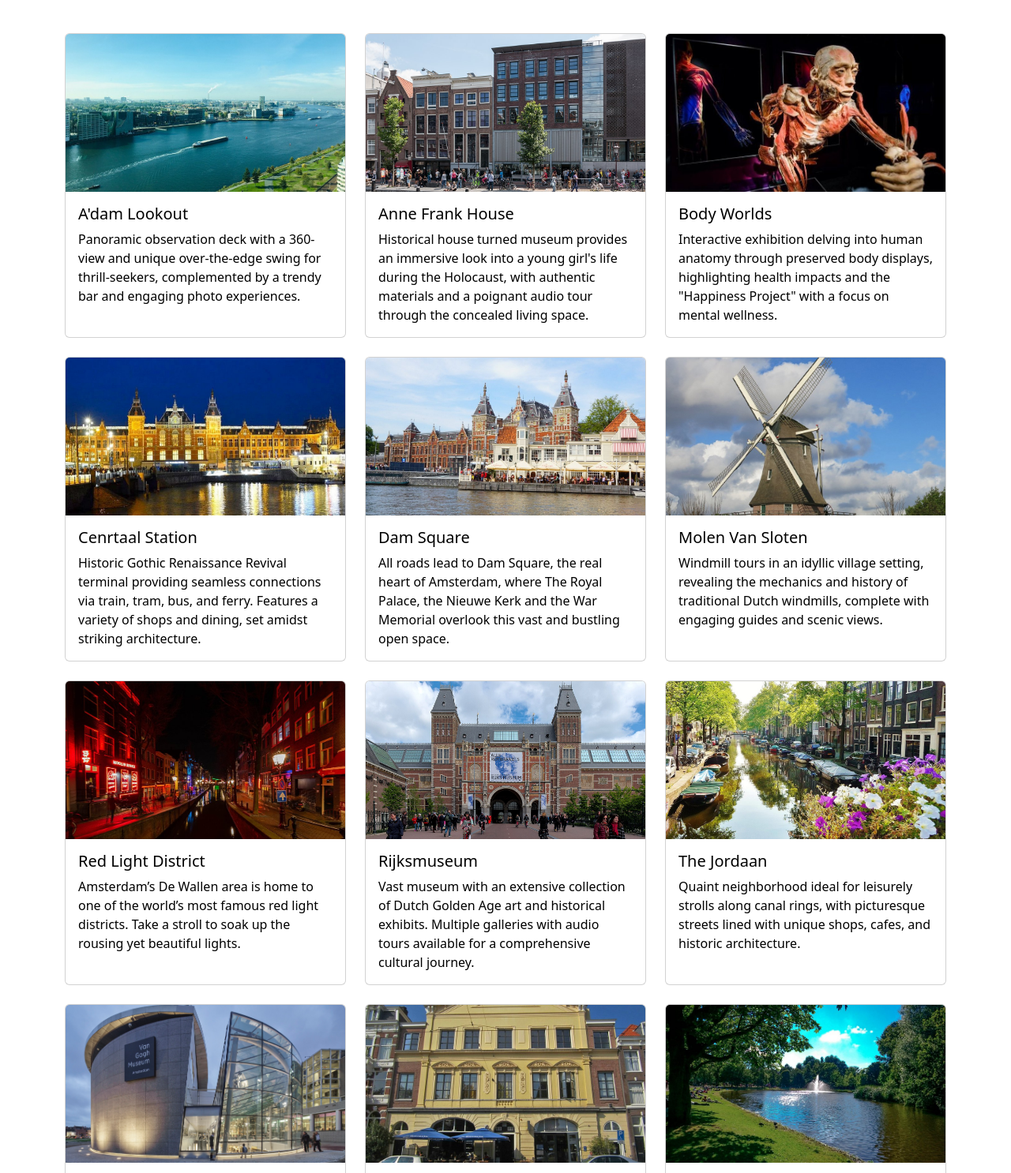
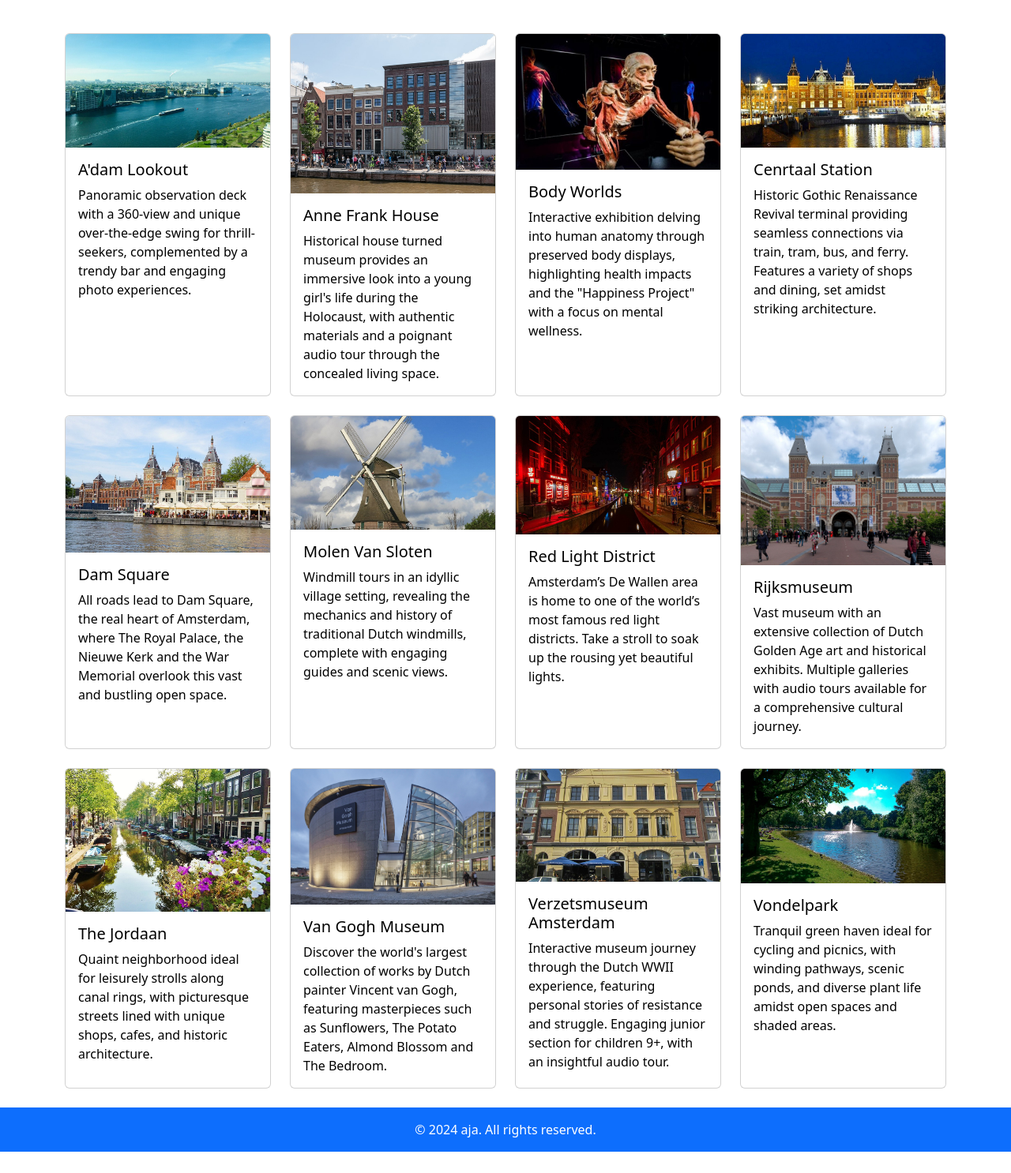
Before and after one commit to konfuzed12/amsterdam, a plain HTML site: page spots.html in a window 1280 px wide. Shown: the part 187-1673 px from the top of the page at 79% size. After the commit the page ends 1646 px from the top, so only its background shows below. Drawn offline with nearby package versions, Linux system fonts and the light colour scheme.

Commit message:
added responsiveness

```diff
--- a/spots.html
+++ b/spots.html
@@ -10,6 +10,7 @@
         body.dark-mode {
             background-color: #121212;
             color: #ffffff;
+            transition: background-color 0.3s ease, color 0.3s ease;
         }
 
         .navbar-dark-mode {
@@ -24,6 +25,7 @@
             height: 100%;
             background-color: #ffffff;
             color: #000000;
+            transition: background-color 0.3s ease, color 0.3s ease;
         }
 
         .card-dark-mode {
@@ -33,20 +35,38 @@
         }
 
         .card-img-top {
-            height: 200px;
-            object-fit: cover;
+            width: 100%;
+            height: auto;
+        }
+
+        h1 {
+            font-size: 3rem;
+        }
+
+        @media (max-width: 768px) {
+            h1 {
+                font-size: 2.5rem;
+            }
+        }
+
+        footer {
+            padding: 1rem;
         }
     </style>
 </head>
 
 <body>
-    <nav id="navbar" class="navbar navbar-expand-lg navbar-dark bg-primary" style="background-color: 4a638d;">
+    <nav id="navbar" class="navbar navbar-expand-lg navbar-dark bg-primary" style="background-color: #4a638d;">
         <div class="container">
             <a class="navbar-brand" href="index.html">
                 <img src="photos/amslogo.png" style="height: 40px;">
             </a>
+            <button class="navbar-toggler" type="button" data-bs-toggle="collapse" data-bs-target="#navbarNav"
+                aria-controls="navbarNav" aria-expanded="false" aria-label="Toggle navigation">
+                <span class="navbar-toggler-icon"></span>
+            </button>
             <div class="collapse navbar-collapse" id="navbarNav">
-                <ul class="navbar-nav me-auto">
+                <ul class="navbar-nav ms-auto">
                     <li class="nav-item">
                         <a class="nav-link" href="index.html">Home</a>
                     </li>
@@ -55,13 +75,17 @@
                     </li>
                 </ul>
                 <button id="darkModeToggle" class="btn btn-outline-light">Dark Mode</button>
+            </div>
+        </div>
     </nav>
+
+
     <div class="container text-center my-5">
         <h1 class="display-4">Tourist Destinations in Amsterdam</h1>
     </div>
     <div class="container">
         <div class="row">
-            <div class="col-12 col-sm-6 col-md-4 mb-4">
+            <div class="col-12 col-sm-6 col-md-4 col-lg-3 mb-4">
                 <div class="card h-100">
                     <a
                         href="https://www.tripadvisor.com.ph/Attraction_Review-g188590-d10106528-Reviews-A_dam_Lookout-Amsterdam_North_Holland_Province.html">
@@ -74,7 +98,7 @@
                     </div>
                 </div>
             </div>
-            <div class="col-12 col-sm-6 col-md-4 mb-4">
+            <div class="col-12 col-sm-6 col-md-4 col-lg-3 mb-4">
                 <div class="card h-100">
                     <a
                         href="https://www.tripadvisor.com.ph/Attraction_Review-g188590-d190555-Reviews-Anne_Frank_House-Amsterdam_North_Holland_Province.html">
@@ -88,7 +112,7 @@
                     </div>
                 </div>
             </div>
-            <div class="col-12 col-sm-6 col-md-4 mb-4">
+            <div class="col-12 col-sm-6 col-md-4 col-lg-3 mb-4">
                 <div class="card h-100">
                     <a
                         href="https://www.tripadvisor.com.ph/Attraction_Review-g188590-d6024007-Reviews-Body_Worlds-Amsterdam_North_Holland_Province.html">
@@ -102,7 +126,7 @@
                     </div>
                 </div>
             </div>
-            <div class="col-12 col-sm-6 col-md-4 mb-4">
+            <div class="col-12 col-sm-6 col-md-4 col-lg-3 mb-4">
                 <div class="card h-100">
                     <a
                         href="https://www.tripadvisor.com.ph/Attraction_Review-g188590-d190573-Reviews-Centraal_Station-Amsterdam_North_Holland_Province.html">
@@ -117,7 +141,7 @@
                     </div>
                 </div>
             </div>
-            <div class="col-12 col-sm-6 col-md-4 mb-4">
+            <div class="col-12 col-sm-6 col-md-4 col-lg-3 mb-4">
                 <div class="card h-100">
                     <a
                         href="https://www.tripadvisor.com.ph/Attraction_Review-g188590-d189381-Reviews-Dam_Square-Amsterdam_North_Holland_Province.html">
@@ -131,7 +155,7 @@
                     </div>
                 </div>
             </div>
-            <div class="col-12 col-sm-6 col-md-4 mb-4">
+            <div class="col-12 col-sm-6 col-md-4 col-lg-3 mb-4">
                 <div class="card h-100">
                     <a
                         href="https://www.tripadvisor.com.ph/Attraction_Review-g188590-d3704720-Reviews-Molen_Van_Sloten-Amsterdam_North_Holland_Province.html">
@@ -145,7 +169,7 @@
                     </div>
                 </div>
             </div>
-            <div class="col-12 col-sm-6 col-md-4 mb-4">
+            <div class="col-12 col-sm-6 col-md-4 col-lg-3 mb-4">
                 <div class="card h-100">
                     <a
                         href="https://www.tripadvisor.com.ph/Attraction_Review-g188590-d190584-Reviews-Red_Light_District-Amsterdam_North_Holland_Province.html">
@@ -160,7 +184,7 @@
                     </div>
                 </div>
             </div>
-            <div class="col-12 col-sm-6 col-md-4 mb-4">
+            <div class="col-12 col-sm-6 col-md-4 col-lg-3 mb-4">
                 <div class="card h-100">
                     <a
                         href="https://www.tripadvisor.com.ph/Attraction_Review-g188590-d189379-Reviews-Rijksmuseum-Amsterdam_North_Holland_Province.html">
@@ -175,7 +199,7 @@
                     </div>
                 </div>
             </div>
-            <div class="col-12 col-sm-6 col-md-4 mb-4">
+            <div class="col-12 col-sm-6 col-md-4 col-lg-3 mb-4">
                 <div class="card h-100">
                     <a
                         href="https://www.tripadvisor.com.ph/Attraction_Review-g188590-d190575-Reviews-The_Jordaan-Amsterdam_North_Holland_Province.html">
@@ -189,7 +213,7 @@
                     </div>
                 </div>
             </div>
-            <div class="col-12 col-sm-6 col-md-4 mb-4">
+            <div class="col-12 col-sm-6 col-md-4 col-lg-3 mb-4">
                 <div class="card h-100">
                     <a
                         href="https://www.tripadvisor.com.ph/Attraction_Review-g188590-d190554-Reviews-Van_Gogh_Museum-Amsterdam_North_Holland_Province.html">
@@ -205,7 +229,7 @@
                     </div>
                 </div>
             </div>
-            <div class="col-12 col-sm-6 col-md-4 mb-4">
+            <div class="col-12 col-sm-6 col-md-4 col-lg-3 mb-4">
                 <div class="card h-100">
                     <a
                         href="https://www.tripadvisor.com.ph/Attraction_Review-g188590-d266245-Reviews-Verzetsmuseum_Amsterdam-Amsterdam_North_Holland_Province.html">
@@ -221,7 +245,7 @@
                     </div>
                 </div>
             </div>
-            <div class="col-12 col-sm-6 col-md-4 mb-4">
+            <div class="col-12 col-sm-6 col-md-4 col-lg-3 mb-4">
                 <div class="card h-100">
                     <a
                         href="https://www.tripadvisor.com.ph/Attraction_Review-g188590-d189384-Reviews-Vondelpark-Amsterdam_North_Holland_Province.html">
@@ -238,7 +262,7 @@
             </div>
         </div>
     </div>
-    <footer id="footer" class="bg-primary text-white text-center py-3" style="background-color: 4a638d" ;>
+    <footer id="footer" class="bg-primary text-white text-center py-3" style="background-color: #4a638d;">
         &copy; 2024 aja. All rights reserved.
     </footer>
 
```
Also changed, not shown: index.html (+36 -6 lines).
